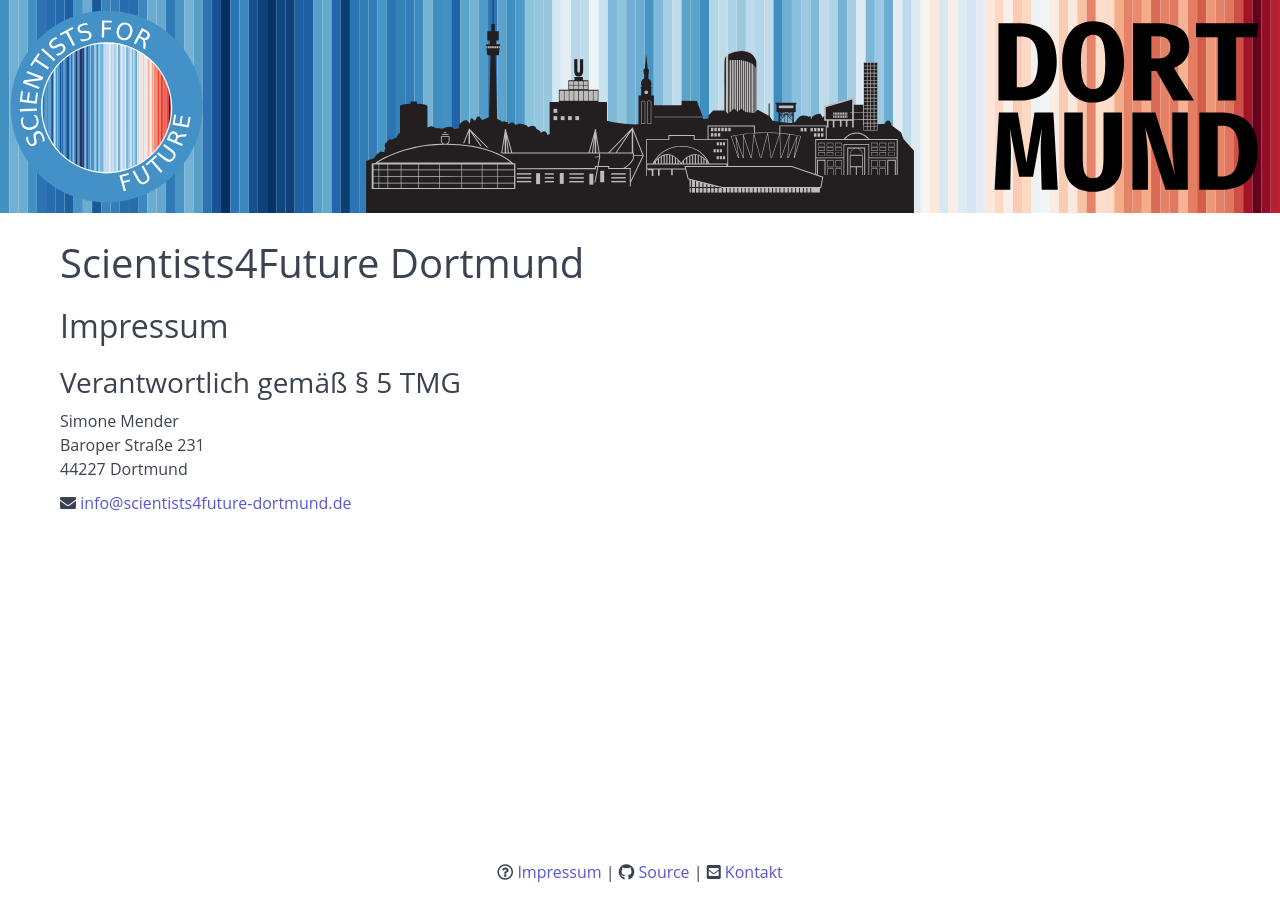
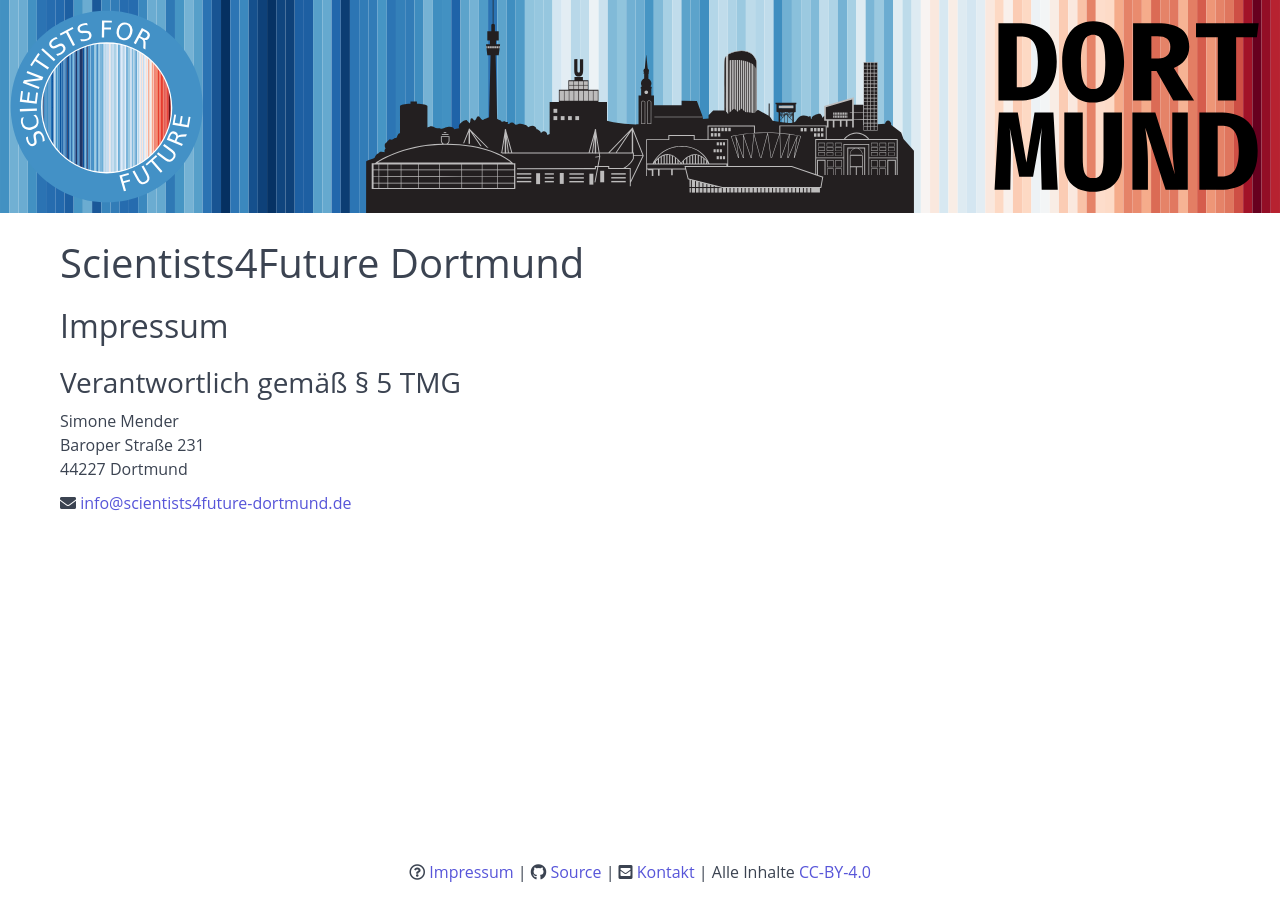
Before and after one commit to s4f-dortmund/s4f-dortmund.github.io, a Jekyll site: the page built from imprint.html, in a window 1280 px wide. Built offline with Jekyll 4.4.1, drawn with Linux system fonts in a browser that asks for light colours; nearby versions of some CDN libraries.

Commit message:
New License CC-BY-4.0

```diff
--- a/_includes/foot.html
+++ b/_includes/foot.html
@@ -4,5 +4,6 @@
   <i class="fab fa-github"></i>
   <a href="https://github.com/s4f-dortmund/s4f-dortmund.github.io">Source</a> |
   <i class="fas fa-envelope-square"></i>
-  <a href="mailto:info@scientists4future-dortmund.de">Kontakt</a>
+  <a href="mailto:info@scientists4future-dortmund.de">Kontakt</a> |
+  Alle Inhalte <a rel="license" href="http://creativecommons.org/licenses/by/4.0/">CC-BY-4.0</a>
 </footer>
```
Also changed, not shown: 1 other file.
